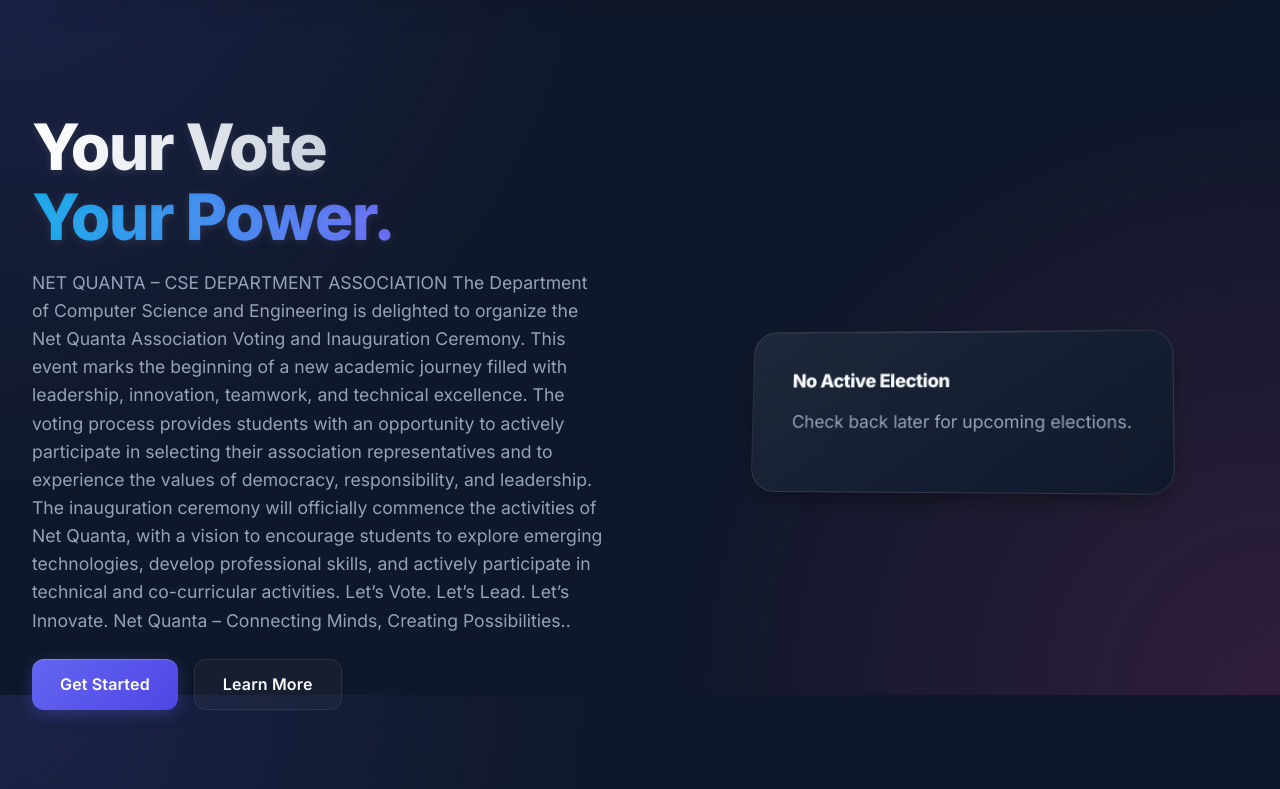
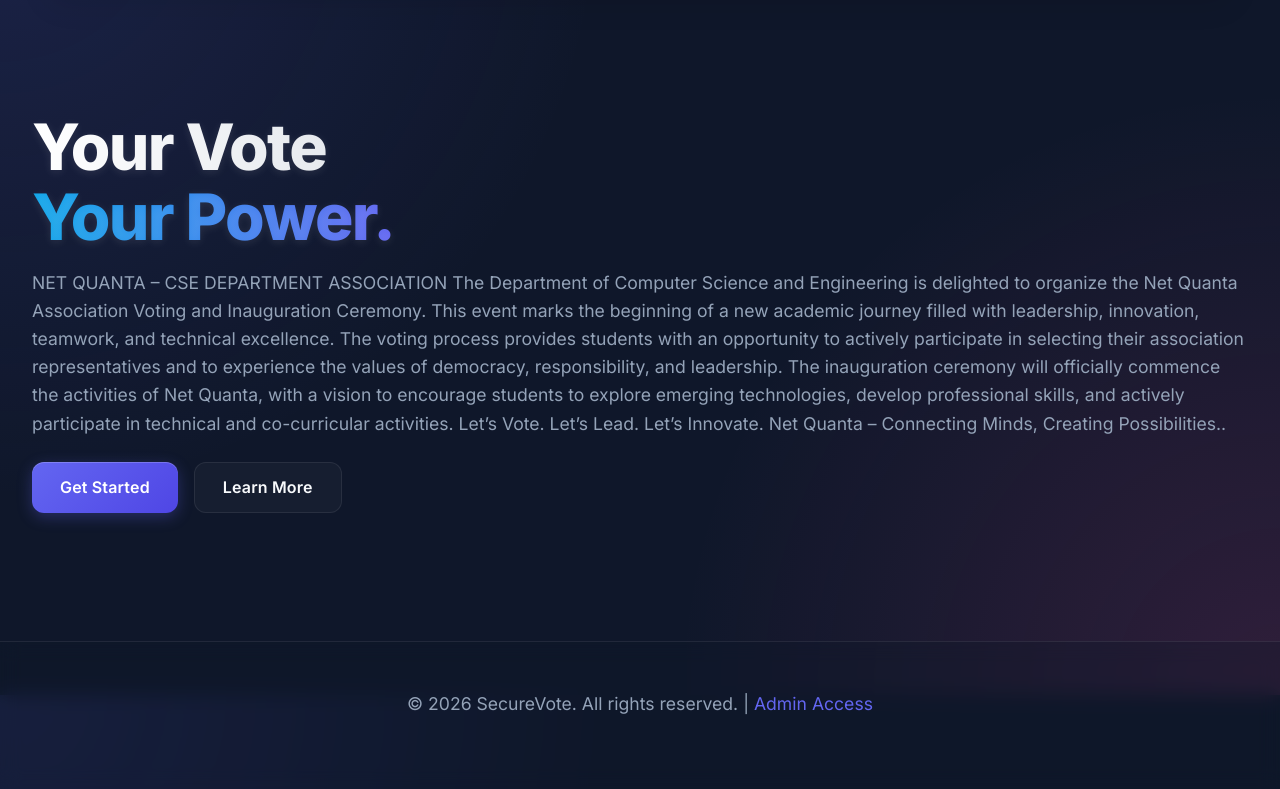
Before and after one commit to sudeepsrinivas86/Voting_system, a Flask app: page / in a window 1280 px wide. Shown: the part 105-894 px from the top of the page. Run offline with Flask 3, Linux system fonts and the light colour scheme; data that the repository does not hold is empty; parts of the project's set-up code (start-up, migrations or seed data) failed here and were passed over; some libraries are stand-ins or nearby versions.

Commit message:
Update templates

```diff
--- a/templates/index.html
+++ b/templates/index.html
@@ -40,39 +40,6 @@
                     <a href="#features" class="btn btn-outline">Learn More</a>
                 </div>
             </div>
-            <div class="hero-image">
-                <div class="hero-card">
-                    {% if election %}
-                    <h3>{{ election.title }}</h3>
-                    <p style="margin-bottom: 1rem;">Status: <span style="color: #4ade80; text-transform: capitalize;">{{
-                            election.status }}</span></p>
-
-                    {% for candidate in election.candidates %}
-                    <div
-                        style="background: rgba(255,255,255,0.05); padding: 1rem; border-radius: 0.5rem; margin-bottom: 0.5rem;">
-                        <div style="display: flex; justify-content: space-between; margin-bottom: 0.25rem;">
-                            <span>{{ candidate.name }}</span>
-                            <span>{{ candidate.percentage }}%</span>
-                        </div>
-                        <div style="height: 6px; background: rgba(255,255,255,0.1); border-radius: 3px;">
-                            <div
-                                style="width: {{ candidate.percentage }}%; height: 100%; background: {% if loop.index == 1 %}var(--secondary-color){% else %}var(--accent-color){% endif %}; border-radius: 3px;">
-                            </div>
-                        </div>
-                    </div>
-                    {% endfor %}
-
-                    {% if not election.candidates %}
-                    <p style="color: var(--text-muted);">No votes cast yet.</p>
-                    {% endif %}
-
-                    {% else %}
-                    <h3>No Active Election</h3>
-                    <p style="margin-bottom: 1rem; color: var(--text-muted);">Check back later for upcoming elections.
-                    </p>
-                    {% endif %}
-                </div>
-            </div>
         </section>
     </div>
 
```
